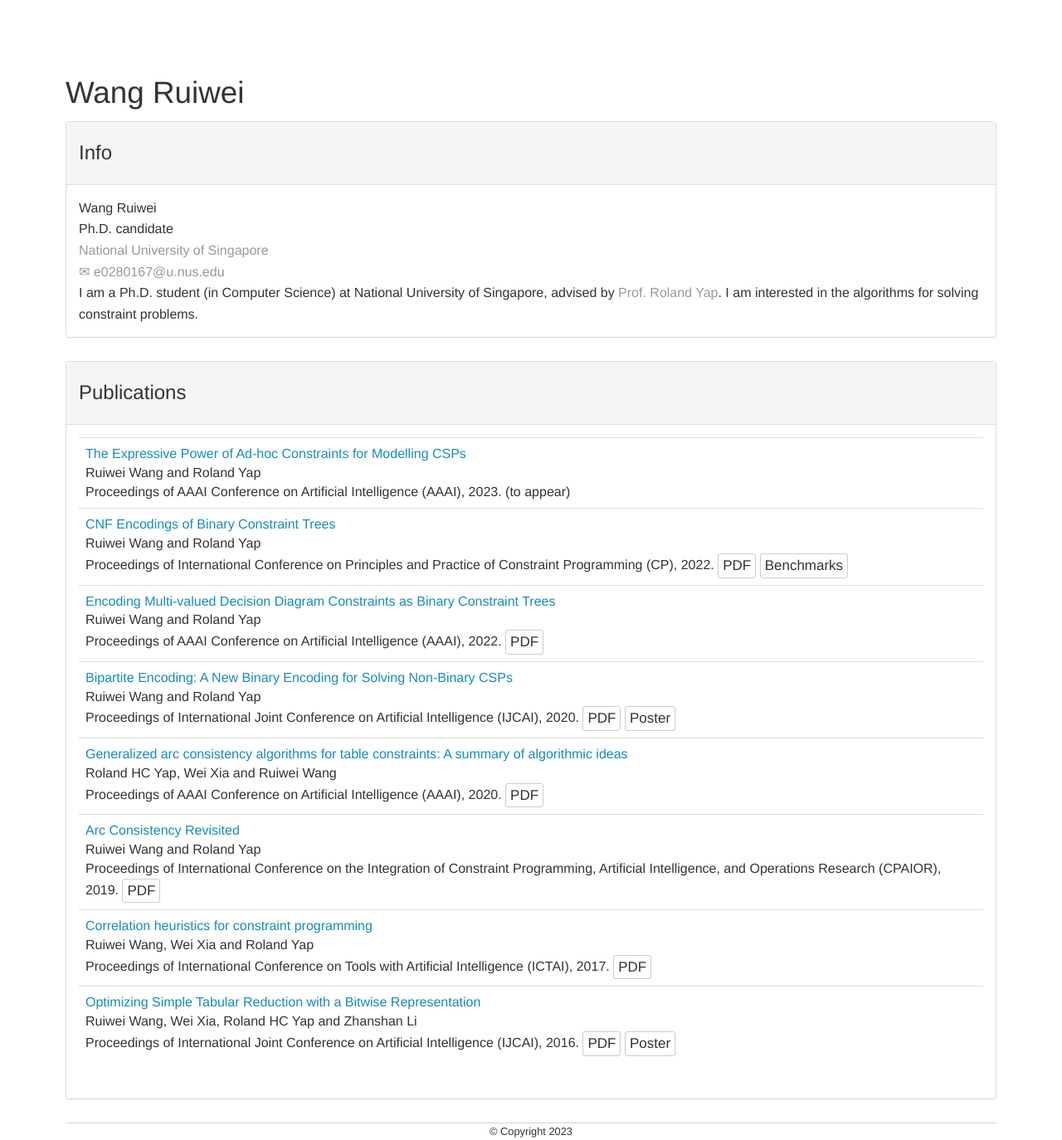
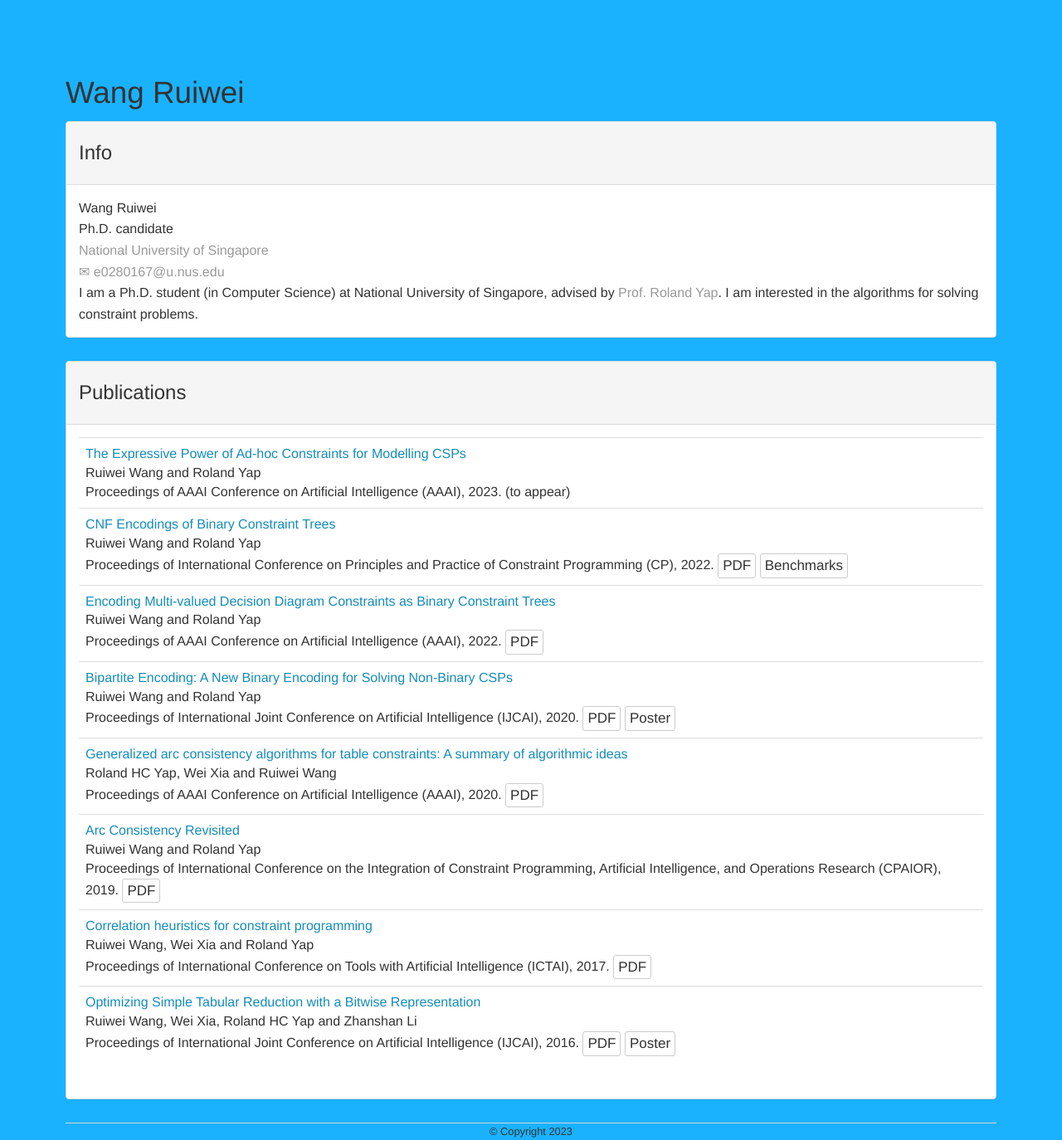
Before and after one commit to WangRuiwei/WangRuiwei.github.io, a Jekyll site: the page built from index.html, in a window 1280 px wide. Shown: the whole page at 83% size. Built offline with Jekyll 4.4.1, drawn with Linux system fonts in a browser that asks for light colours.

Commit message:
Update main.css

```diff
--- a/css/main.css
+++ b/css/main.css
@@ -2,6 +2,7 @@ body {
 	margin-top: 5%;
 	font-size:16px;
 	line-height:1.6;
+	background-color: #1ab2ff;
 }
 
 #mouse{
```
